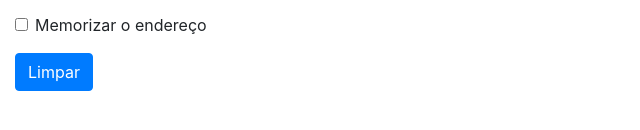
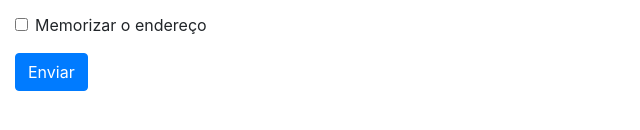
Before and after one commit to bpaixao/ViaCEP-api, a plain HTML site: page index.html in a window 1280 px wide. Shown: the part 260-390 px from the top of the page, 0-640 px from the left. Drawn offline with nearby package versions, Linux system fonts and the light colour scheme.

Commit message:
Update index.html

```diff
--- a/index.html
+++ b/index.html
@@ -56,7 +56,7 @@
             </label>
           </div>
         </div>
-        <button type="submit" class="btn btn-primary">Limpar</button>
+        <button type="submit" class="btn btn-primary">Enviar</button>
       </form>
 
       <script src="https://code.jquery.com/jquery-3.3.1.slim.min.js" integrity="sha384-q8i/X+965DzO0rT7abK41JStQIAqVgRVzpbzo5smXKp4YfRvH+8abtTE1Pi6jizo" crossorigin="anonymous"></script>
```
